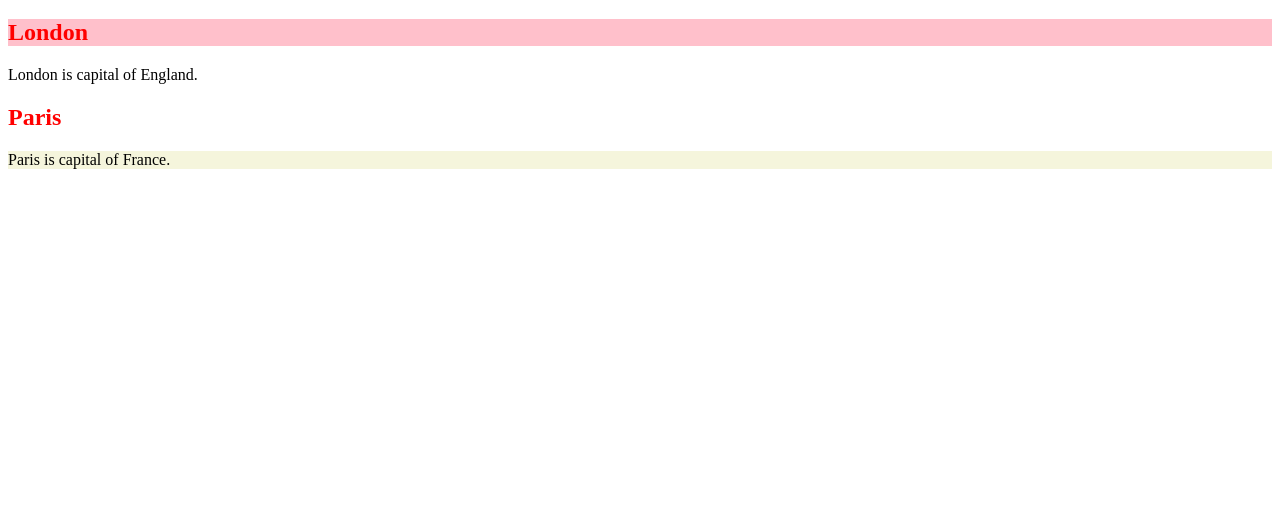
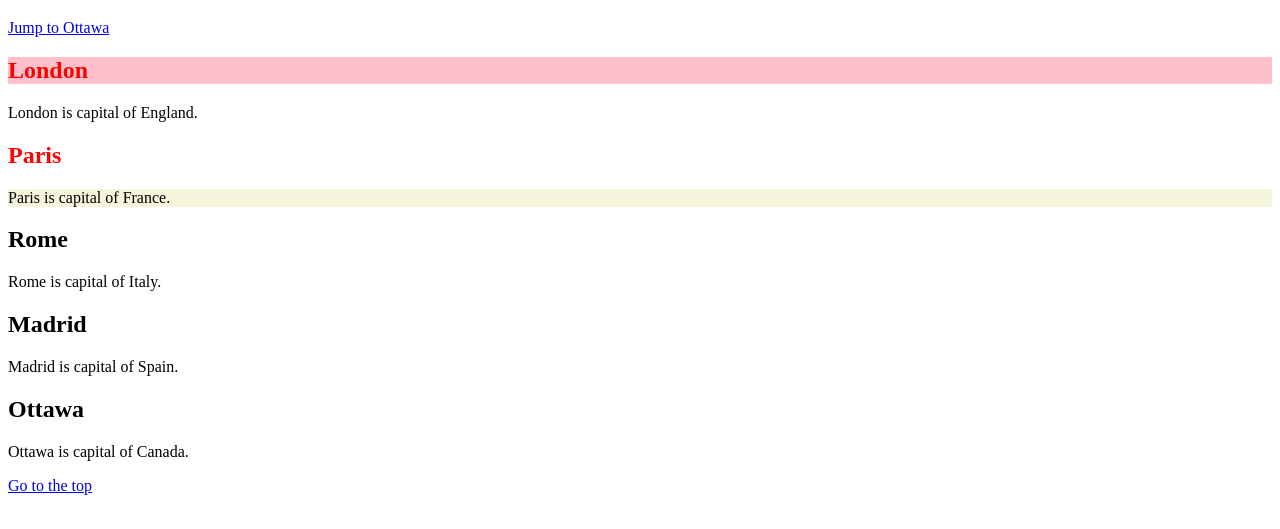
Before and after one commit to BCITGyumin/week5, a plain HTML site: page index.html in a window 1280 px wide. Shown: the part 61-590 px from the top of the page. Drawn offline with Linux system fonts and the light colour scheme.

Commit message:
put link jump to Ottwa and to the top

```diff
--- a/css/stylesheet.css
+++ b/css/stylesheet.css
@@ -7,3 +7,6 @@
 #london_heading {
     background-color: pink;
 }
+html {
+    scroll-behavior: smooth;
+}
--- a/index.html
+++ b/index.html
@@ -5,11 +5,24 @@
         <link rel="stylesheet" href="css/stylesheet.css" />
     </head>
     <body>
-        <h1 class="heading">Capitals</h1>
+        <h1 id="capitals_heading" class="heading">Capitals</h1>
+        <p><a href="#ottawa_heading">Jump to Ottawa</a></p>
+
         <h2 class="heading" id="london_heading">London</h2>
         <p>London is capital of England.</p>
 
         <h2 class="heading">Paris</h2>
         <p class="paris_paragraph">Paris is capital of France.</p>
+
+        <h2>Rome</h2>
+        <p>Rome is capital of Italy.</p>
+
+        <h2>Madrid</h2>
+        <p> Madrid is capital of Spain.</p>
+
+        <h2 id="ottawa_heading">Ottawa</h2>
+        <p> Ottawa is capital of Canada.</p>
+
+        <p><a href="#capitals_heading">Go to the top</a></p>
     </body>
 </html>
```
